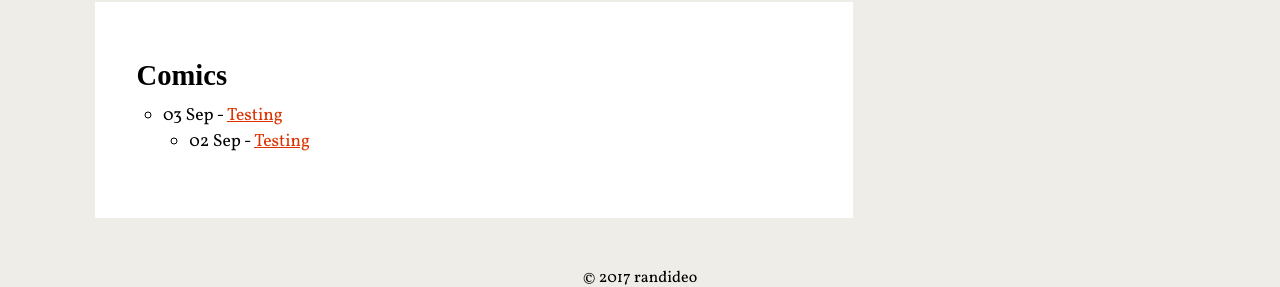
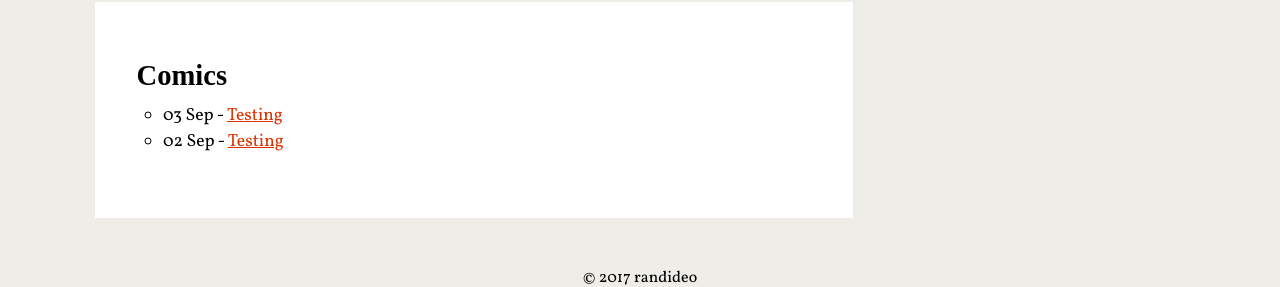
Before and after one commit to randideo/randideo.github.io, a Jekyll site: the page built from backup.html, in a window 1280 px wide. Shown: the part 857-1144 px from the top of the page. Built offline with Jekyll 4.4.1, drawn with Linux system fonts in a browser that asks for light colours; nearby versions of some CDN libraries; some web fonts are replaced; comment, search, counter and statistics services are not loaded.

Commit message:
Create backup.html

```diff
--- a/backup.html
+++ b/backup.html
@@ -29,8 +29,8 @@ layout: default
 	 <div class='post hentry'>
 		 <div class="entry-content">
 			 <h3>Comics</h3>
-{% for post in site.categories.Comics limit: 5 %}
 <ul style="list-style-type: circle;">
+	{% for post in site.categories.Comics limit: 5 %}
 <li>{{ post.date | date:"%d %b" }} - <a href="{{ post.url }}">{{ post.title }}</a></li>
 {% endfor %}</ul>
 
```
